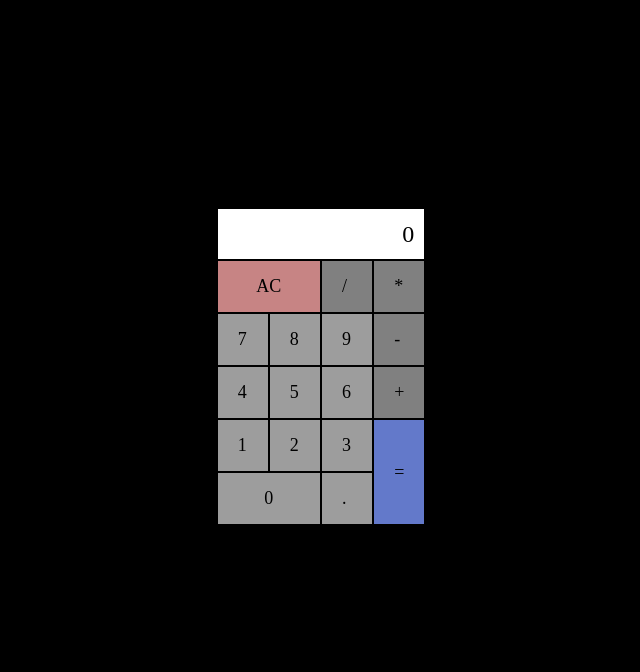
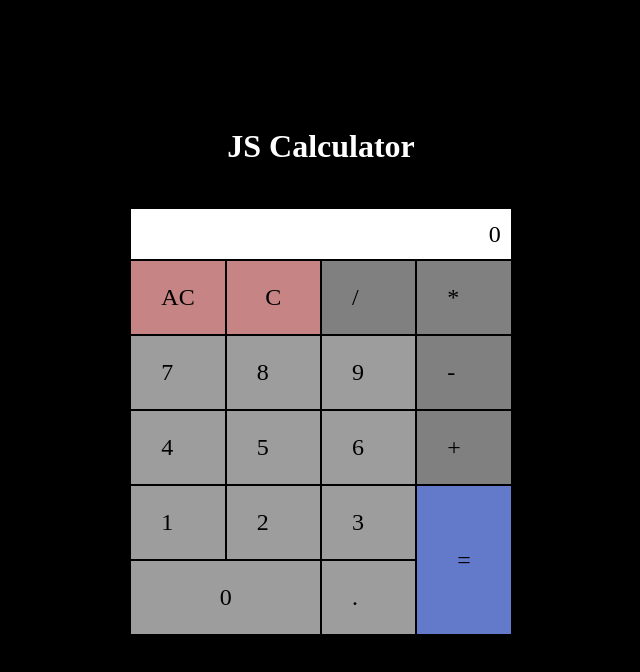
Before and after one commit to mati-fernandez/js-calculator, a React (Vite) app: page / in a window 1280 px wide. Shown: the top 672 px of the page, without its empty margins (319-959 px from the left). Built offline with nearby package versions, Linux system fonts and the light colour scheme.

Commit message:
Probando clear de un solo caracter en nueva rama

```diff
--- a/src/App.css
+++ b/src/App.css
@@ -5,6 +5,14 @@ body {
 .App {
   display: flex;
   justify-content: center;
+  position: relative;
+  user-select: none;
+}
+
+h1 {
+  position: absolute;
+  color: #ffffff;
+  margin-top: 120px;
 }
 
 .calculator {
@@ -26,21 +34,22 @@ body {
 }
 
 .calculator > *:not(#display) {
-  padding: 15px 20px;
-  font-size: large;
+  padding: 23px 30px;
+  font-size: x-large;
   border: 1px solid;
 }
 
-#clear {
+#clear,
+#clear-one {
   display: flex;
   justify-content: center;
   flex-direction: column;
   background-color: #c78484;
   text-align: center;
-  grid-column: 1/3;
   border: 1px solid;
 }
-#clear:hover {
+#clear:hover,
+#clear-one:hover {
   background-color: #de9696;
 }
 
--- a/src/App.jsx
+++ b/src/App.jsx
@@ -3,6 +3,7 @@ import './App.css';
 
 function App() {
   const [display, setDisplay] = useState('0');
+  console.log('Display state', display);
 
   const handleClick = (e) => {
     let value = e.target.textContent;
@@ -11,31 +12,31 @@ function App() {
     } else if (/[0-9]/.test(value)) {
       setDisplay((prevDisplay) => {
         if (prevDisplay === '0') return value;
-        setDisplay(display + value);
+        return display + value;
       });
     } else if (/[/*\-+]/.test(value)) {
       setDisplay((prevDisplay) => {
         if (/[/*\-+]$/.test(prevDisplay)) {
-          value = prevDisplay.slice(0, -1) + value;
-          console.log(value);
-          setDisplay(value);
+          return prevDisplay.slice(0, -1) + value;
         } else {
-          setDisplay(prevDisplay + value);
+          return prevDisplay + value;
         }
       });
     } else if (value === '=') {
-      setDisplay(eval(display));
+      setDisplay(String(eval(display)));
     }
   };
 
   return (
     <div className="App">
+      <h1>JS Calculator</h1>
       <div className="calculator">
-        <div id="display" className="row">
-          {display}
+        <div id="display">{display}</div>
+        <div onClick={handleClick} id="clear">
+          AC
         </div>
-        <div onClick={handleClick} id="clear" className="row">
-          AC
+        <div onClick={handleClick} id="clear-one">
+          C
         </div>
         <div onClick={handleClick} id="divide" className="operator">
           /
```
